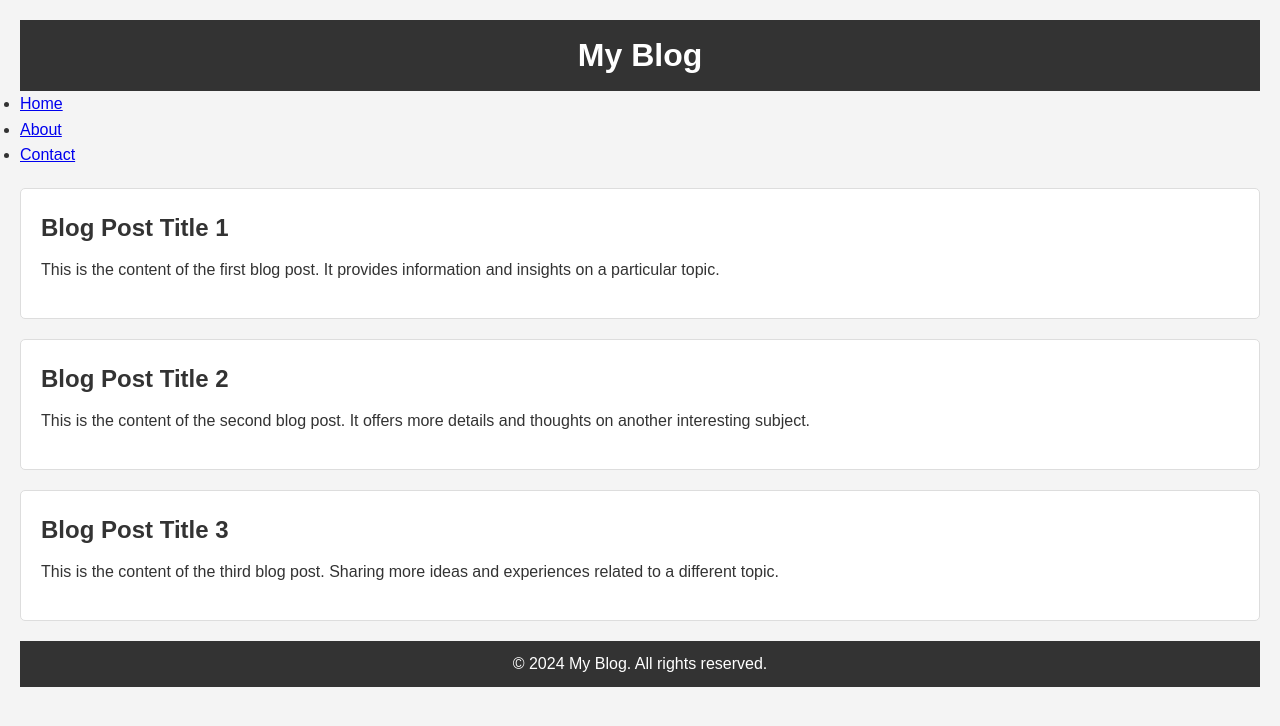
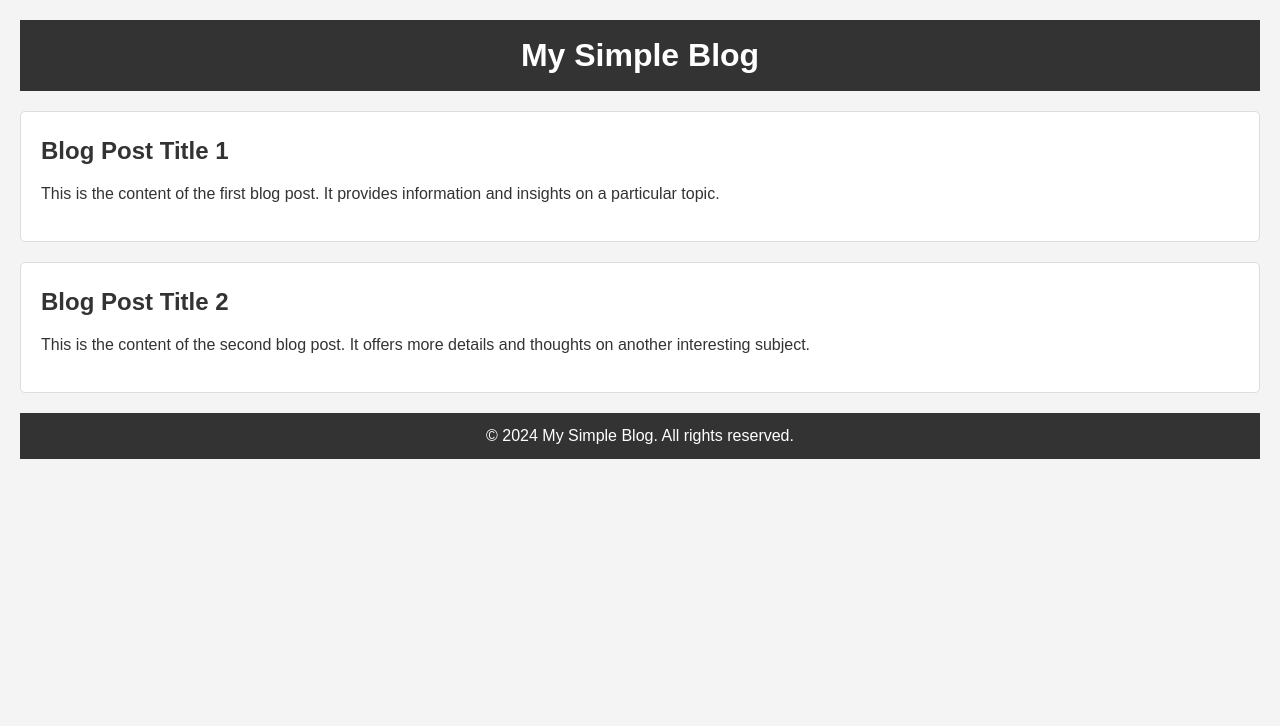
Before and after one commit to Kutloano2/mywebsite, a plain HTML site: page index.html in a window 1280 px wide. Drawn offline with Linux system fonts and the light colour scheme.

Commit message:
Update index.html

```diff
--- a/index.html
+++ b/index.html
@@ -3,22 +3,14 @@
 <head>
     <meta charset="UTF-8">
     <meta name="viewport" content="width=device-width, initial-scale=1.0">
-    <title>My Blog</title>
+    <title>My Simple Blog</title>
     <link rel="stylesheet" href="styles.css">
 </head>
 <body>
 
 <header>
-    <h1>My Blog</h1>
+    <h1>My Simple Blog</h1>
 </header>
-
-<nav>
-    <ul>
-        <li><a href="#home">Home</a></li>
-        <li><a href="#about">About</a></li>
-        <li><a href="#contact">Contact</a></li>
-    </ul>
-</nav>
 
 <div class="blog-post">
     <h2>Blog Post Title 1</h2>
@@ -30,13 +22,8 @@
     <p>This is the content of the second blog post. It offers more details and thoughts on another interesting subject.</p>
 </div>
 
-<div class="blog-post">
-    <h2>Blog Post Title 3</h2>
-    <p>This is the content of the third blog post. Sharing more ideas and experiences related to a different topic.</p>
-</div>
-
 <footer>
-    <p>&copy; 2024 My Blog. All rights reserved.</p>
+    <p>&copy; 2024 My Simple Blog. All rights reserved.</p>
 </footer>
 
 </body>
```
